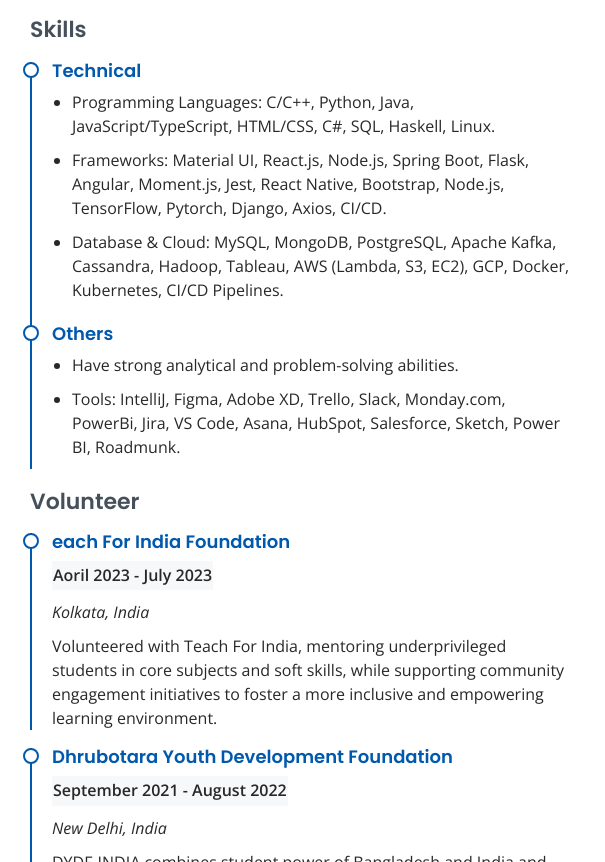
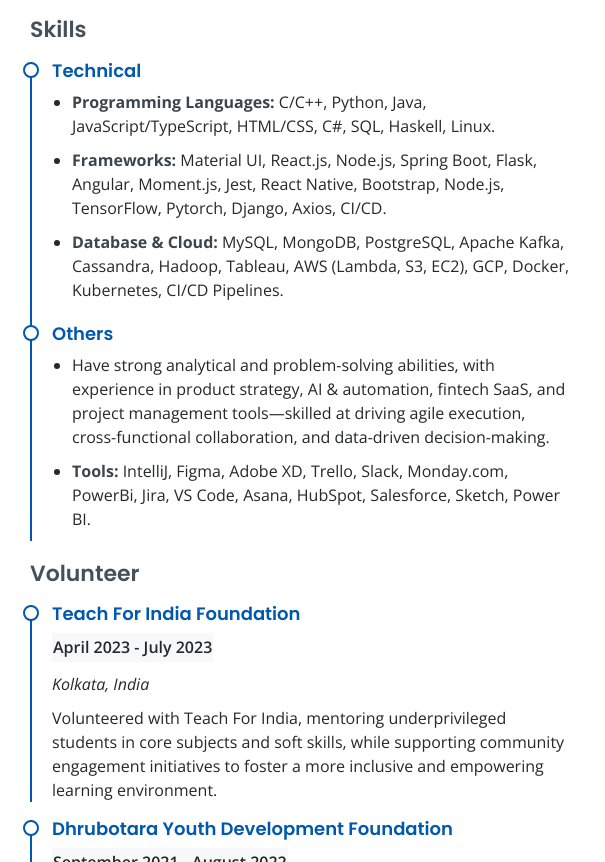
Before and after one commit to GauravM7890/Portfolio, a plain HTML site: page index.html in a window 1280 px wide. Shown: the part 4328-5190 px from the top of the page, 675-1280 px from the left. Drawn offline with nearby package versions, Linux system fonts and the light colour scheme; files whose address does not match are found by name.

Commit message:
Update index.html

```diff
--- a/index.html
+++ b/index.html
@@ -475,9 +475,9 @@
               <div class="resume-item">
                 <h4>Technical</h4>
                 <ul>
-                  <li>Programming Languages: C/C++, Python, Java, JavaScript/TypeScript, HTML/CSS, C#, SQL, Haskell, Linux.</li>
-                  <li>Frameworks: Material UI, React.js, Node.js, Spring Boot, Flask, Angular, Moment.js, Jest, React Native, Bootstrap, Node.js, TensorFlow, Pytorch, Django, Axios, CI/CD.</li>
-                  <li>Database & Cloud: MySQL, MongoDB, PostgreSQL, Apache Kafka, Cassandra, Hadoop, Tableau, AWS (Lambda, S3, EC2), GCP, Docker, Kubernetes, CI/CD Pipelines.</li>
+                  <li><b>Programming Languages:</b> C/C++, Python, Java, JavaScript/TypeScript, HTML/CSS, C#, SQL, Haskell, Linux.</li>
+                  <li><b>Frameworks:</b> Material UI, React.js, Node.js, Spring Boot, Flask, Angular, Moment.js, Jest, React Native, Bootstrap, Node.js, TensorFlow, Pytorch, Django, Axios, CI/CD.</li>
+                  <li><b>Database & Cloud:</b> MySQL, MongoDB, PostgreSQL, Apache Kafka, Cassandra, Hadoop, Tableau, AWS (Lambda, S3, EC2), GCP, Docker, Kubernetes, CI/CD Pipelines.</li>
                   <!-- <li>Additional Skills: SEO, Testing, UI Design, Graphic Design.</li> -->
                 </ul>
               </div>
@@ -485,16 +485,16 @@
                 <h4>Others</h4>
                 <ul>
                   <!-- <li>Fluent in English, Bengali, Hindi.</li> -->
-                  <li>Have strong analytical and problem-solving abilities.</li>
-                  <li>Tools: IntelliJ, Figma, Adobe XD, Trello, Slack, Monday.com, PowerBi, Jira, VS Code, Asana, HubSpot, Salesforce, Sketch, Power BI, Roadmunk.</li>
+                  <li>Have strong analytical and problem-solving abilities, with experience in product strategy, AI & automation, fintech SaaS, and project management tools—skilled at driving agile execution, cross-functional collaboration, and data-driven decision-making.</li>
+                  <li><b>Tools:</b> IntelliJ, Figma, Adobe XD, Trello, Slack, Monday.com, PowerBi, Jira, VS Code, Asana, HubSpot, Salesforce, Sketch, Power BI.</li>
                 </ul>
               </div>
             </div>
 
             <h3 class="resume-title">Volunteer</h3>
             <div class="resume-item">
-                <h4>each For India Foundation</h4>
-                <h5>Aoril 2023 - July 2023</h5>
+                <h4>Teach For India Foundation</h4>
+                <h5>April 2023 - July 2023</h5>
                 <p> <em>Kolkata, India</em> </p>
                 <p class="volunteer">Volunteered with Teach For India, mentoring underprivileged students in core subjects and soft skills, while supporting community engagement initiatives to foster a more inclusive and empowering learning environment.</p>
               </div>
```
